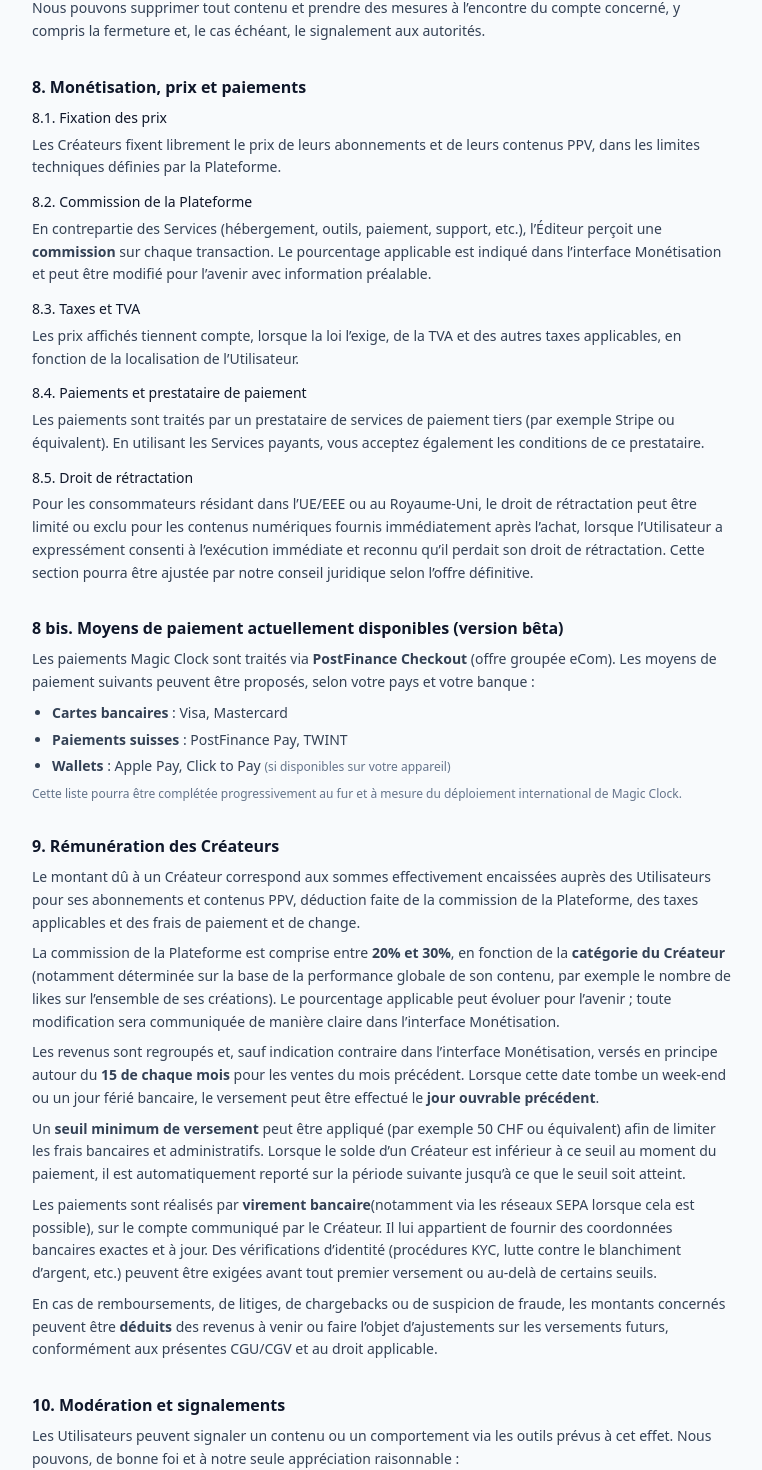
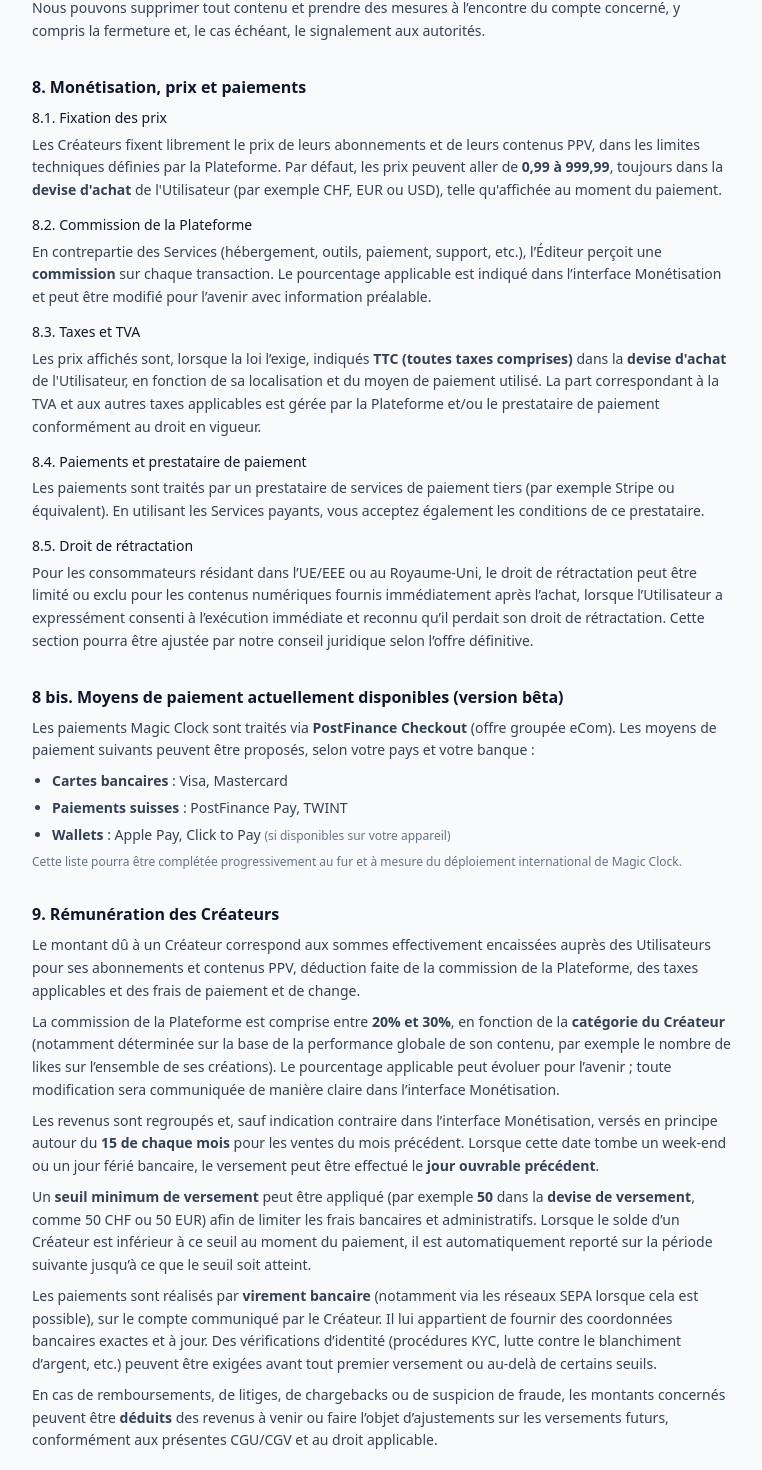
Before and after one commit to welcome-magic-clock/magic-clock-web-mvp, a Next.js app: page /legal/cgv in a window 1280 px wide. Shown: the part 2311-3781 px from the top of the page, without its empty margins (384-1146 px from the left). Built offline with nearby package versions, Linux system fonts and the light colour scheme.

Commit message:
Update page.tsx

```diff
--- a/app/legal/cgv/page.tsx
+++ b/app/legal/cgv/page.tsx
@@ -288,7 +288,11 @@ export default function LegalCGVPage() {
           <p className="mt-1">
             Les Créateurs fixent librement le prix de leurs abonnements et de
             leurs contenus PPV, dans les limites techniques définies par la
-            Plateforme.
+            Plateforme. Par défaut, les prix peuvent aller de{" "}
+            <strong>0,99 à 999,99</strong>, toujours dans la{" "}
+            <strong>devise d&apos;achat</strong> de l&apos;Utilisateur (par
+            exemple CHF, EUR ou USD), telle qu&apos;affichée au moment du
+            paiement.
           </p>
 
           <h3 className="mt-3 font-medium text-slate-900">
@@ -306,9 +310,13 @@ export default function LegalCGVPage() {
             8.3. Taxes et TVA
           </h3>
           <p className="mt-1">
-            Les prix affichés tiennent compte, lorsque la loi l’exige, de la TVA
-            et des autres taxes applicables, en fonction de la localisation de
-            l’Utilisateur.
+            Les prix affichés sont, lorsque la loi l’exige, indiqués{" "}
+            <strong>TTC (toutes taxes comprises)</strong> dans la{" "}
+            <strong>devise d&apos;achat</strong> de l&apos;Utilisateur, en
+            fonction de sa localisation et du moyen de paiement utilisé. La part
+            correspondant à la TVA et aux autres taxes applicables est gérée par
+            la Plateforme et/ou le prestataire de paiement conformément au droit
+            en vigueur.
           </p>
 
           <h3 className="mt-3 font-medium text-slate-900">
@@ -338,59 +346,64 @@ export default function LegalCGVPage() {
         {/* 8 bis. Moyens de paiement disponibles (section réutilisable) */}
         <PaymentMethodsSection />
 
-               {/* 9. Rémunération des créateurs */}
+        {/* 9. Rémunération des créateurs */}
         <section>
           <h2 className="text-base font-semibold text-slate-900">
             9. Rémunération des Créateurs
           </h2>
 
           <p className="mt-2">
-            Le montant dû à un Créateur correspond aux sommes effectivement encaissées
-            auprès des Utilisateurs pour ses abonnements et contenus PPV, déduction
-            faite de la commission de la Plateforme, des taxes applicables et des frais
-            de paiement et de change.
+            Le montant dû à un Créateur correspond aux sommes effectivement
+            encaissées auprès des Utilisateurs pour ses abonnements et contenus
+            PPV, déduction faite de la commission de la Plateforme, des taxes
+            applicables et des frais de paiement et de change.
           </p>
 
           <p className="mt-2">
             La commission de la Plateforme est comprise entre{" "}
             <strong>20% et 30%</strong>, en fonction de la{" "}
-            <strong>catégorie du Créateur</strong> (notamment déterminée sur la base
-            de la performance globale de son contenu, par exemple le nombre de likes
-            sur l’ensemble de ses créations). Le pourcentage applicable peut évoluer
-            pour l’avenir ; toute modification sera communiquée de manière claire
-            dans l’interface Monétisation.
+            <strong>catégorie du Créateur</strong> (notamment déterminée sur la
+            base de la performance globale de son contenu, par exemple le nombre
+            de likes sur l’ensemble de ses créations). Le pourcentage applicable
+            peut évoluer pour l’avenir ; toute modification sera communiquée de
+            manière claire dans l’interface Monétisation.
           </p>
 
           <p className="mt-2">
             Les revenus sont regroupés et, sauf indication contraire dans
             l’interface Monétisation, versés en principe autour du{" "}
-            <strong>15 de chaque mois</strong> pour les ventes du mois précédent.
-            Lorsque cette date tombe un week-end ou un jour férié bancaire, le
-            versement peut être effectué le <strong>jour ouvrable précédent</strong>.
+            <strong>15 de chaque mois</strong> pour les ventes du mois
+            précédent. Lorsque cette date tombe un week-end ou un jour férié
+            bancaire, le versement peut être effectué le{" "}
+            <strong>jour ouvrable précédent</strong>.
           </p>
 
           <p className="mt-2">
-            Un <strong>seuil minimum de versement</strong> peut être appliqué (par
-            exemple 50 CHF ou équivalent) afin de limiter les frais bancaires et
-            administratifs. Lorsque le solde d’un Créateur est inférieur à ce seuil
-            au moment du paiement, il est automatiquement reporté sur la période
-            suivante jusqu’à ce que le seuil soit atteint.
+            Un <strong>seuil minimum de versement</strong> peut être appliqué
+            (par exemple <strong>50</strong> dans la{" "}
+            <strong>devise de versement</strong>, comme 50&nbsp;CHF ou
+            50&nbsp;EUR) afin de limiter les frais bancaires et
+            administratifs. Lorsque le solde d’un Créateur est inférieur à ce
+            seuil au moment du paiement, il est automatiquement reporté sur la
+            période suivante jusqu’à ce que le seuil soit atteint.
           </p>
 
           <p className="mt-2">
-            Les paiements sont réalisés par <strong>virement bancaire</strong>
-            (notamment via les réseaux SEPA lorsque cela est possible), sur le compte
-            communiqué par le Créateur. Il lui appartient de fournir des coordonnées
-            bancaires exactes et à jour. Des vérifications d’identité
-            (procédures KYC, lutte contre le blanchiment d’argent, etc.) peuvent être
-            exigées avant tout premier versement ou au-delà de certains seuils.
+            Les paiements sont réalisés par <strong>virement bancaire</strong>{" "}
+            (notamment via les réseaux SEPA lorsque cela est possible), sur le
+            compte communiqué par le Créateur. Il lui appartient de fournir des
+            coordonnées bancaires exactes et à jour. Des vérifications d’identité
+            (procédures KYC, lutte contre le blanchiment d’argent, etc.) peuvent
+            être exigées avant tout premier versement ou au-delà de certains
+            seuils.
           </p>
 
           <p className="mt-2">
-            En cas de remboursements, de litiges, de chargebacks ou de suspicion de
-            fraude, les montants concernés peuvent être <strong>déduits</strong> des
-            revenus à venir ou faire l’objet d’ajustements sur les versements
-            futurs, conformément aux présentes CGU/CGV et au droit applicable.
+            En cas de remboursements, de litiges, de chargebacks ou de suspicion
+            de fraude, les montants concernés peuvent être{" "}
+            <strong>déduits</strong> des revenus à venir ou faire l’objet
+            d’ajustements sur les versements futurs, conformément aux présentes
+            CGU/CGV et au droit applicable.
           </p>
         </section>
 
```
